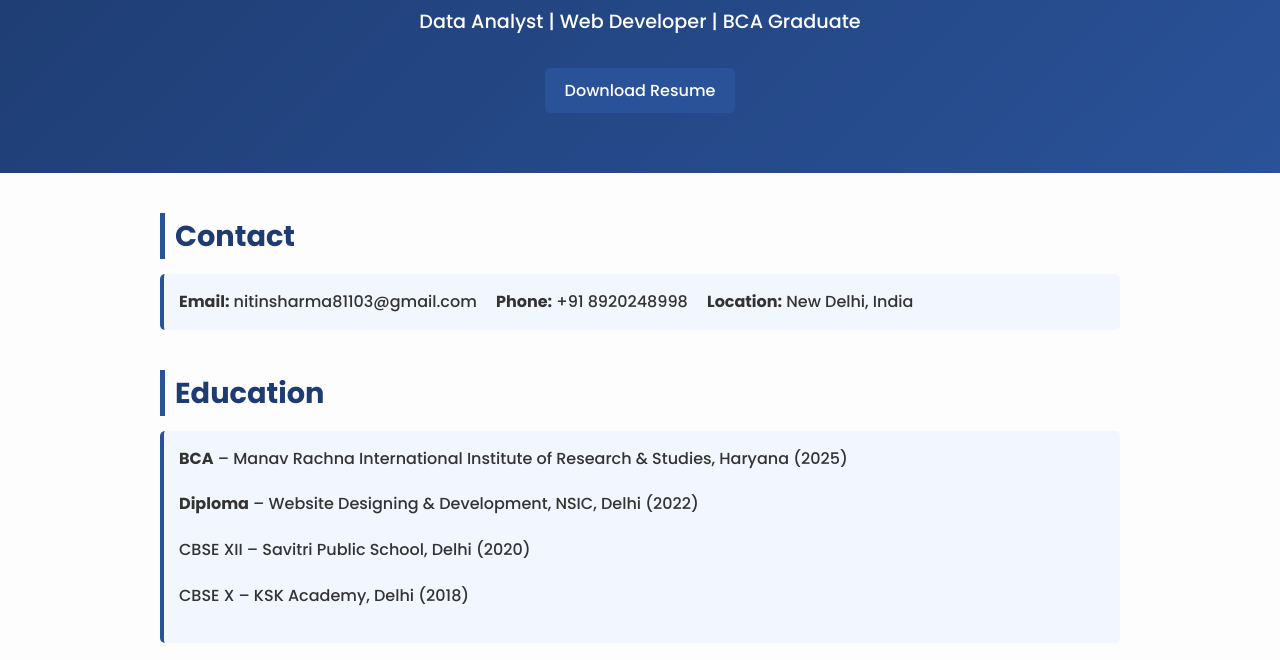
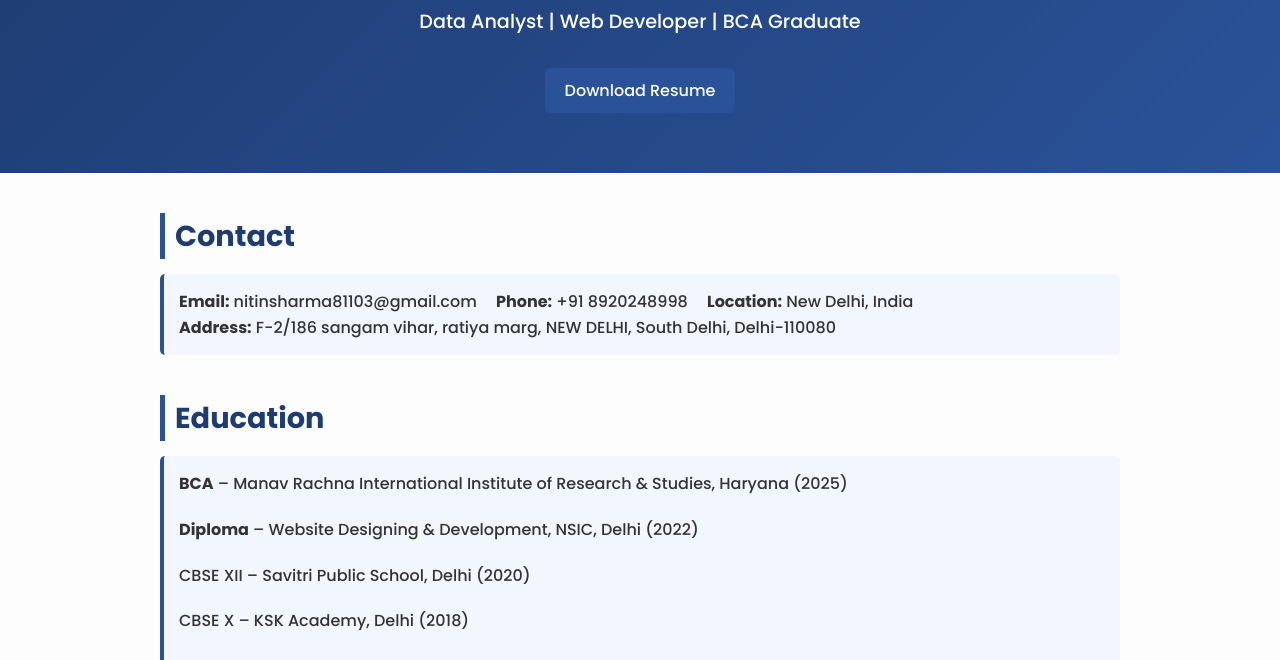
Before and after one commit to Nitinsharma1711/Portfolio, a plain HTML site: page index.html in a window 1280 px wide. Shown: the part 140-800 px from the top of the page. Drawn offline with Linux system fonts and the light colour scheme.

Commit message:
Update index.html

```diff
--- a/index.html
+++ b/index.html
@@ -108,6 +108,7 @@
       <span><strong>Email:</strong> nitinsharma81103@gmail.com</span>
       <span><strong>Phone:</strong> +91 8920248998</span>
       <span><strong>Location:</strong> New Delhi, India</span>
+      <span><strong>Address:</strong>  F-2/186 sangam vihar, ratiya marg, NEW DELHI, South Delhi, Delhi-110080 </span>
     </div>
   </section>
 
```
